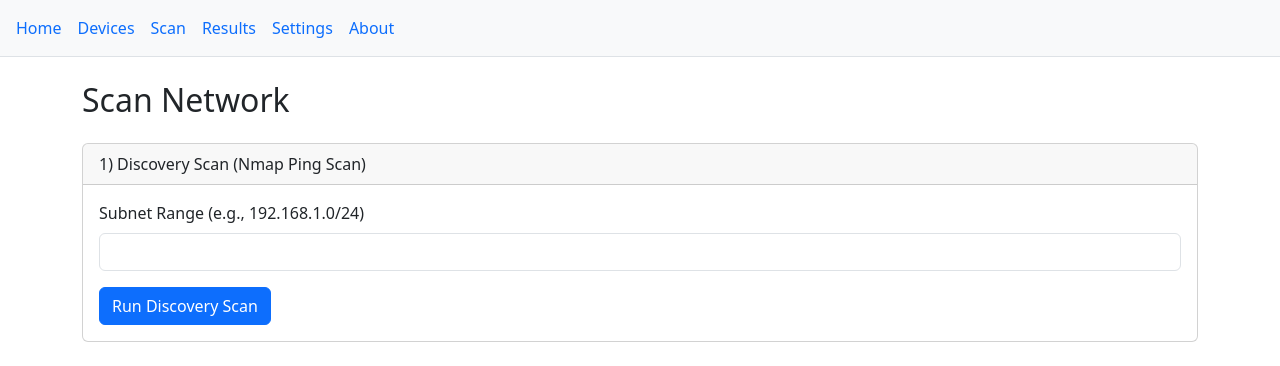
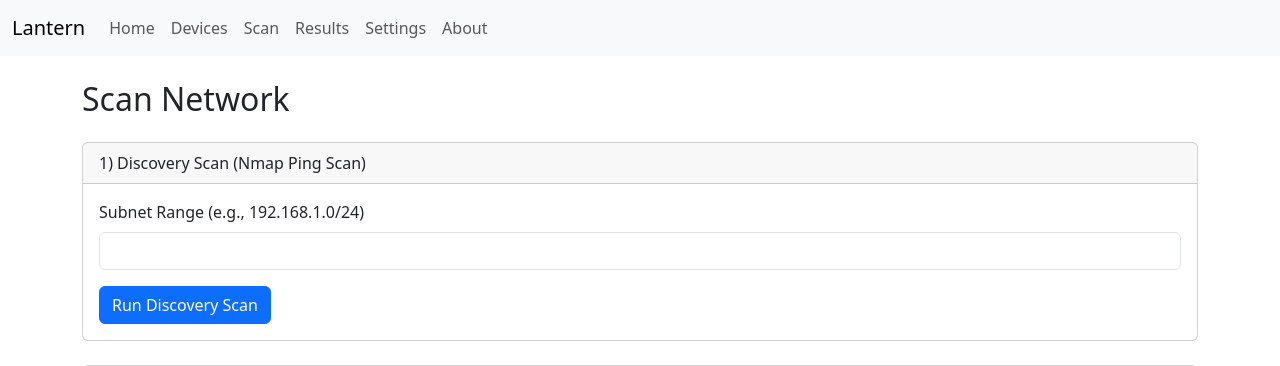
Before and after one commit to bailey189/lantern, a Flask app: template templates/scan.html in a window 1280 px wide. Shown: the top 366 px of the page. Run offline with Flask 3, Linux system fonts and the light colour scheme; the template is opened without the code that fills it, so the values that code supplies are empty.

Commit message:
Update navbar.html

```diff
--- a/templates/navbar.html
+++ b/templates/navbar.html
@@ -1,11 +1,31 @@
 <!-- templates/navbar.html -->
-<nav style="background-color: #f8f9fa; padding: 1rem; border-bottom: 1px solid #dee2e6;">
-  <ul style="list-style: none; display: flex; gap: 1rem; margin: 0; padding: 0;">
-    <li><a href="/" style="text-decoration: none;">Home</a></li>
-    <li><a href="/devices" style="text-decoration: none;">Devices</a></li>
-    <li><a href="/scan" style="text-decoration: none;">Scan</a></li>
-    <li><a href="/results" style="text-decoration: none;">Results</a></li>
-    <li><a href="/settings" style="text-decoration: none;">Settings</a></li>
-    <li><a href="/about" style="text-decoration: none;">About</a></li>
-  </ul>
+<nav class="navbar navbar-expand-lg navbar-light bg-light">
+  <div class="container-fluid">
+    <a class="navbar-brand" href="/">Lantern</a>
+    <button class="navbar-toggler" type="button" data-bs-toggle="collapse" data-bs-target="#navbarNav" aria-controls="navbarNav" aria-expanded="false" aria-label="Toggle navigation">
+      <span class="navbar-toggler-icon"></span>
+    </button>
+    <div class="collapse navbar-collapse" id="navbarNav">
+      <ul class="navbar-nav">
+        <li class="nav-item">
+          <a class="nav-link" href="/">Home</a>
+        </li>
+        <li class="nav-item">
+          <a class="nav-link" href="/devices">Devices</a>
+        </li>
+        <li class="nav-item">
+          <a class="nav-link" href="/scan">Scan</a>
+        </li>
+        <li class="nav-item">
+          <a class="nav-link" href="/results">Results</a>
+        </li>
+        <li class="nav-item">
+          <a class="nav-link" href="/settings">Settings</a>
+        </li>
+        <li class="nav-item">
+          <a class="nav-link" href="/about">About</a>
+        </li>
+      </ul>
+    </div>
+  </div>
 </nav>
```
